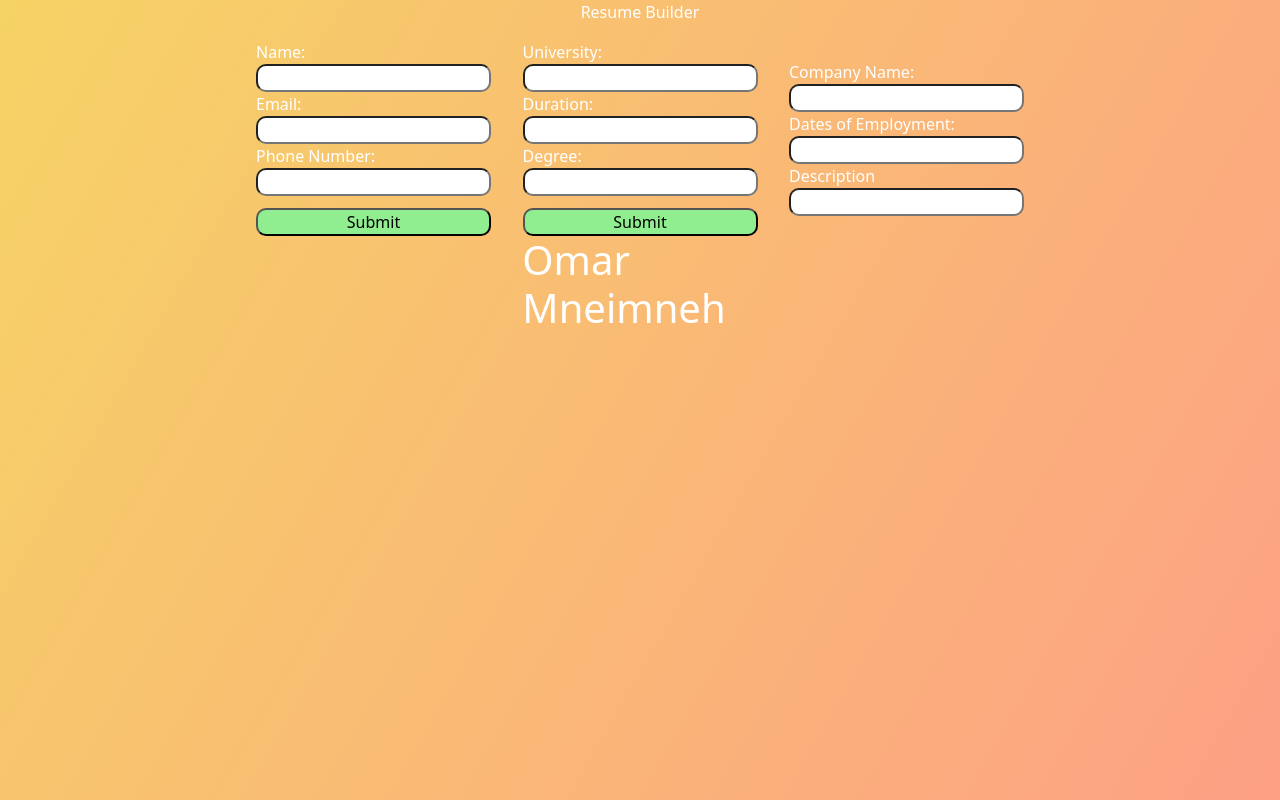
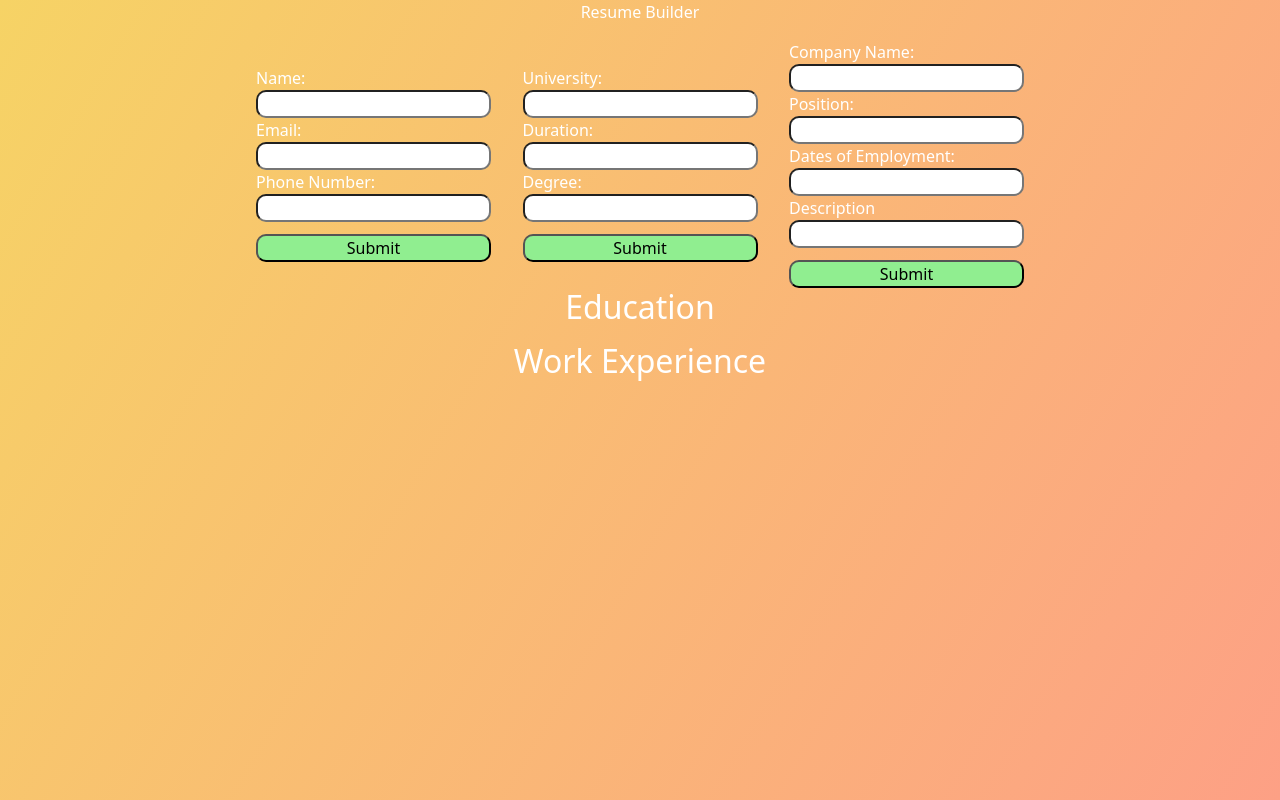
Before and after one commit to omarmneimneh/CV_LIST, a React (Create React App) app in the folder cv/: page / in a window 1280 px wide. Built offline with nearby package versions, Linux system fonts and the light colour scheme.

Commit message:
added work experience functionality but still buggy

```diff
--- a/cv/src/App.js
+++ b/cv/src/App.js
@@ -1,7 +1,7 @@
 import React, { useState } from "react";
 import Resume from "./Components/Resume";
 import Form from "./Components/Form";
-import SchoolField from "./Components/schoolField";
+
 import "./style.css";
 const App = () => {
   //general information props and states (left and right respectively)
@@ -24,13 +24,14 @@ const App = () => {
         //education props and states
         setEducationInfo={setEducationInfo}
         educationInfo={educationInfo}
+        //work experience props and states
+        workExperienceInfo={workExperienceInfo}
+        setWorkExperienceInfo={setWorkExperienceInfo}
       />
       <Resume
-        // nameInput={nameInput}
-        // emailInput={emailInput}
-        // numberInput={numberInput}
         educationInfo={educationInfo}
         generalInfo={generalInfo}
+        workExperienceInfo={workExperienceInfo}
       />
     </div>
   );
--- a/cv/src/Components/Form.js
+++ b/cv/src/Components/Form.js
@@ -5,6 +5,8 @@ function Form({
   generalInfo,
   setEducationInfo,
   educationInfo,
+  setWorkExperienceInfo,
+  workExperienceInfo
 }) {
 
   const [nameInput, setNameInput]=useState("");
@@ -27,7 +29,6 @@ function Form({
         setNameInput(e.target.value);
         break;
       case"emailInput":
-        console.log(e.target.value);
         setEmailInput(e.target.value);
         break;
       case"numberInput":
@@ -42,40 +43,29 @@ function Form({
       case"degreeInput":
         setDegreeName(e.target.value);
         break;
+      case"companyName":
+        setCompanyName(e.target.value);
+        break;
+      case"tenure":
+        setTenure(e.target.value);
+        break;
+      case"description":
+        setDescription(e.target.value.split('.'));
+        break;
       default:
+        setPosition(e.target.value);
         break;
     }
   };
 
-  // const emailChangeHandler = (e) => {
-  //   console.log(e.target.className)
-  //   setEmailInput(e.target);
-  // };
-
-  const numberChangeHandler = (e) => {
-    setPhoneNumberInput(e.target.value);
-  };
-
-  const schoolChangeHandler = (e) => {
-    setSchoolName(e.target.value);
-  };
-
-  const gradYearChangeHandler = (e) => {
-    setGradYear(e.target.value);
-  };
-  const degreeChangeHandler = (e) =>{
-    setDegreeName(e.target.value);
-  }
-
   const generalInfoSubmitHandler = (e) => {
     e.preventDefault();
     setGeneralInfo([
-      ...generalInfo,
       {id:Math.random()*1000, name:nameInput, number:numberInput, email:emailInput}
     ]);
-    // setNameInput("");
-    // setEmailInput("");
-    // setPhoneNumberInput("");
+    setNameInput("");
+    setEmailInput("");
+    setPhoneNumberInput("");
   };
 
   const educationInfoSubmitHandler = (e) => {
@@ -93,6 +83,23 @@ function Form({
     setGradYear("");
     setSchoolName("");
   };
+
+  const workSubmitHandler=(e)=>{
+    e.preventDefault();
+    setWorkExperienceInfo([
+      ...workExperienceInfo,
+      {
+        key: Math.random() * 1000,
+        company:companyNameInput,
+        tenure:tenure,
+        position:positionInput,
+        description : description
+      }
+    ]);
+    setCompanyName("");
+    setDescription([]);
+    setTenure("");
+  }
   return (
     <div>
       <form className="form">
@@ -138,15 +145,18 @@ function Form({
           <label htmlFor="" id="label">
             Company Name:
           </label>
-          <input type="text" id="input" />
+          <input type="text" id="input" className="companyName" onChange={changeHandler}/>
+          <label>Position:</label>
+          <input type="text" className="position" onChange={changeHandler}/>
           <label htmlFor="" id="label">
             Dates of Employment:
           </label>
-          <input type="text" id="input" />
+          <input type="text" id="input" className="tenure" onChange={changeHandler}/>
           <label htmlFor="" id="label">
             Description
           </label>
-          <input type="text" />
+          <input type="text" className="description" onChange={changeHandler}/>
+          <button className="submit" onClick={workSubmitHandler}>Submit</button>
         </div>
       </form>
     </div>
--- a/cv/src/Components/Resume.js
+++ b/cv/src/Components/Resume.js
@@ -1,17 +1,25 @@
 import React from "react";
 import SchoolField from "./schoolField";
-const Resume = ({generalInfo, educationInfo}) => {
+import WorkExperienceField from "./WorkExperiece";
+const Resume = ({generalInfo, educationInfo, workExperienceInfo}) => {
     return(
         <div className="resume">
             <div className="general">
-                <h1 id="name">Omar Mneimneh</h1>
-                <div className="emailnphone">
-                    <p>{}</p>
-                    <p></p>
-                </div>
+                {generalInfo.map(person => {
+                    return(
+                        <div>
+                            <h1>{person.name}</h1>
+                            <div className="numbernEmail">
+                                <p>{person.number}</p>
+                                <p>{person.email}</p>
+                            </div>
+                        </div>
+                    )
+                })}
             </div>
 
             <div className="schoolInfo">
+                <h2>Education</h2>
                 <ul>
                     {educationInfo.map(school => {
                         return <SchoolField
@@ -23,6 +31,21 @@ const Resume = ({generalInfo, educationInfo}) => {
                     })}
                 </ul>
             </div>
+
+            <div className="workExperience">
+                <h2>Work Experience</h2>
+                <ul>
+                    {workExperienceInfo.map(job => {
+                        return <WorkExperienceField
+                            name = {job.name}
+                            key = {job.id}
+                            position={job.position}
+                            tenure={job.tenure}
+                            description={job.description}
+                        />
+                    })}
+                </ul>
+            </div>
         </div>
     )
 }
--- /dev/null
+++ b/cv/src/Components/WorkExperiece.js
@@ -0,0 +1,29 @@
+import React from "react";
+
+const WorkExperienceField = (description, name, position, tenure) =>{
+    const lister = (item) =>{
+        return(
+            <li>{item}</li>
+        )
+    }
+    return(
+        <div className="work">
+            <div className="companyName">
+                <h2>{name}</h2>
+            </div>
+            <div className="position">
+                <p>{position}</p>
+            </div>
+            <div className="dates">
+                {tenure}
+            </div>
+            <div className="desc">
+                <ol>
+                    {/* {description.forEach(item => {return lister(item)})} */}
+                </ol>
+            </div>
+        </div>
+    )
+}
+
+export default WorkExperienceField;
--- a/cv/src/Components/schoolField.jsx
+++ b/cv/src/Components/schoolField.jsx
@@ -1,6 +1,6 @@
 import React from "react";
 
-const SchoolField = ({ schoolName, gradYear, degree }) =>{
+const SchoolField = ({ schoolName, gradYear, degree, key }) =>{
     return(
         <div className="schoolInfo">
             <h2>{schoolName}</h2>
--- a/cv/src/style.css
+++ b/cv/src/style.css
@@ -57,8 +57,7 @@ body{
 }
 
 .WorkExperience>button{
-    display: grid;
-    grid-template-columns: repeat(1, .1fr);
+   margin-top: 5%;
 }
 
 input{
@@ -82,6 +81,8 @@ button{
     height: auto;
     display: flex;
     justify-content: center;
+    align-items: center;
+    flex-direction: column;
 }
 
 #name{
```
